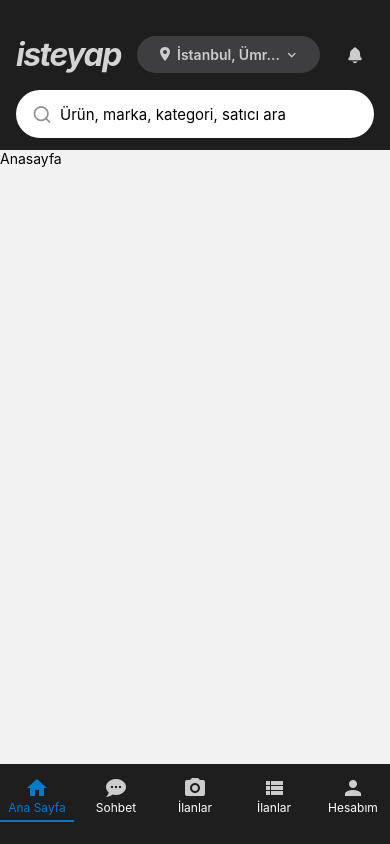
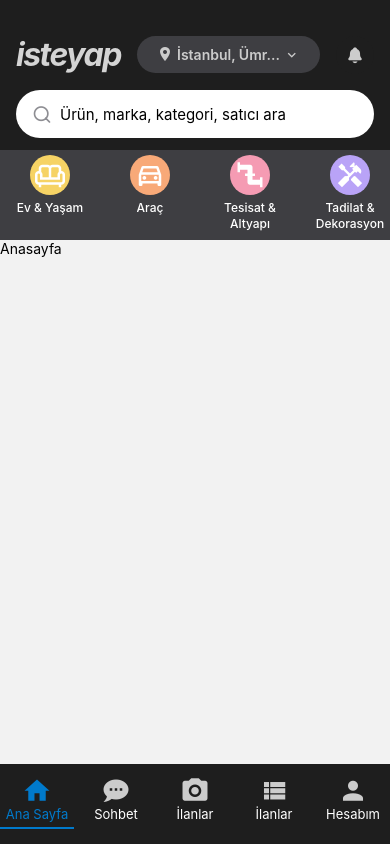
Before and after one commit to keslergokhan/isteyapApp, a React Native app: screen /Home in a window 390 px wide. Built offline with nearby package versions, Linux system fonts and the light colour scheme.

Commit message:
CategoryList

```diff
--- a/src/app/navigations/components/TabBarButton/TabBarButton.styles.ts
+++ b/src/app/navigations/components/TabBarButton/TabBarButton.styles.ts
@@ -11,7 +11,7 @@ const TabBarButtonStyles = StyleSheet.create({
     text:{
         color: theme.color.white,
         textAlign:"center",
-        fontSize:12
+        fontSize:13
     },
 
 });
--- a/src/app/navigations/components/TabBarButton/TabBarButton.tsx
+++ b/src/app/navigations/components/TabBarButton/TabBarButton.tsx
@@ -17,7 +17,7 @@ export default function TabBarButton(props: TabBarButtonProps){
 
     return (
         <Pressable onPress={onPressHandler} style={({pressed})=>[props.focused ? TabBarButtonFocusStyles.content : TabBarButtonStyles.content ]}>
-            {props.IconName && <MaterialCommunityIcons name={props.IconName} size={24} color={props.focused ? theme.color.text.secondaryLight : theme.color.text.secondary}></MaterialCommunityIcons>}
+            {props.IconName && <MaterialCommunityIcons name={props.IconName} size={30} color={props.focused ? theme.color.text.secondaryLight : theme.color.text.secondary}></MaterialCommunityIcons>}
             <Text style={props.focused ? TabBarButtonFocusStyles.text : TabBarButtonStyles.text}>{props.options.title}</Text>
         </Pressable>
     )
--- a/src/app/navigations/navigation.types.ts
+++ b/src/app/navigations/navigation.types.ts
@@ -1,8 +1,8 @@
-import { MaterialCommunityIcons } from "@expo/vector-icons";
+import { IconType } from "@/shread/types";
 
 export interface NavigationConfig{
     route:string;
     title:string;
-    iconName:keyof typeof MaterialCommunityIcons.glyphMap;
+    iconName:IconType;
     component:()=>React.JSX.Element
 }
--- /dev/null
+++ b/src/features/categories/components/categoryList/Category.styles.ts
@@ -0,0 +1,41 @@
+import theme from "@/shread/theme";
+import { StyleSheet } from "react-native"
+
+const CategoryListStyles = StyleSheet.create({
+    container:{
+        width:"100%",
+        padding:0,
+        height:90,
+    },
+    list:{
+    }
+});
+
+const CategoryListItemStyles = StyleSheet.create({
+    container:{
+        width: 100,
+        alignItems: "center",
+        backgroundColor:theme.color.primarySoft,
+        flexDirection: 'column',
+        gap:5,
+        padding:5,
+        flex:1
+    },
+    iconContainer: {
+        height:40,
+        width:40,
+        borderRadius:53,
+        justifyContent: 'center',
+        alignItems: 'center',
+    },
+    title:{
+        color: 'white',
+        fontSize: 12,
+        textAlign: 'center',
+        fontWeight: '500',
+        lineHeight: 16,
+    }
+});
+
+export default CategoryListStyles
+export {CategoryListItemStyles}
--- /dev/null
+++ b/src/features/categories/components/categoryList/CategoryList.tsx
@@ -0,0 +1,126 @@
+import { View,Text,FlatList, ListRenderItemInfo, Pressable } from "react-native";
+import CategoryListProps, { CategoryFlatListItemProps } from "./CategoryList.types";
+import { Category } from "../../types/Category.type";
+import CategoryListStyles, { CategoryListItemStyles } from "./Category.styles";
+import { MaterialCommunityIcons } from "@expo/vector-icons";
+import theme from "@/shread/theme";
+
+export default function CategoryList(props:CategoryListProps){
+
+    const dataList: CategoryFlatListItemProps[] = [
+        {
+          id: 1,
+          name: "Ev & Yaşam",
+          color: "#F6D365",
+          iconName: "sofa-outline",
+        },
+        {
+          id: 2,
+          name: "Araç",
+          color: "#F8A978",
+          iconName: "car-outline",
+        },
+        {
+          id: 3,
+          name: "Tesisat & Altyapı",
+          color: "#F59BB3",
+          iconName: "pipe",
+        },
+        {
+          id: 4,
+          name: "Tadilat & Dekorasyon",
+          color: "#B9A3F7",
+          iconName: "hammer-screwdriver",
+        },
+        {
+          id: 5,
+          name: "Bakım & Onarım",
+          color: "#6ECBEA",
+          iconName: "wrench-outline",
+        },
+        {
+          id: 6,
+          name: "Temizlik",
+          color: "#F2A7D8",
+          iconName: "broom",
+        },
+        {
+          id: 7,
+          name: "Elektrik & Elektronik",
+          color: "#81C784",
+          iconName: "lightning-bolt-outline",
+        },
+        {
+          id: 8,
+          name: "Nakliyat & Lojistik",
+          color: "#F7B267",
+          iconName: "truck-fast-outline",
+        },
+        {
+          id: 9,
+          name: "Güvenlik Sistemleri",
+          color: "#F48FB1",
+          iconName: "shield-lock-outline",
+        },
+        {
+          id: 10,
+          name: "İklimlendirme & Isıtma",
+          color: "#80DEEA",
+          iconName: "air-conditioner",
+        },
+        {
+          id: 11,
+          name: "Peyzaj & Bahçe",
+          color: "#AED581",
+          iconName: "flower-outline",
+        },
+        {
+          id: 12,
+          name: "Kuru Temizleme & Terzi",
+          color: "#CE93D8",
+          iconName: "hanger",
+        },
+        {
+          id: 13,
+          name: "Kişisel Bakım & Sağlık",
+          color: "#FFAB91",
+          iconName: "heart-pulse",
+        },
+        {
+          id: 14,
+          name: "Özel Ders & Eğitim",
+          color: "#9FA8DA",
+          iconName: "school-outline",
+        },
+        {
+          id: 15,
+          name: "Organizasyon & Etkinlik",
+          color: "#80CBC4",
+          iconName: "party-popper",
+        },
+      ];
+
+
+    function CategoryListItem(props:ListRenderItemInfo<CategoryFlatListItemProps>){
+        return (
+            <Pressable style={CategoryListItemStyles.container}>
+                <View style={[CategoryListItemStyles.iconContainer,{backgroundColor:props.item.color}]}>
+                    <MaterialCommunityIcons name={props.item.iconName} size={30} color={"white"} />
+                </View>
+                <Text numberOfLines={3} ellipsizeMode="tail" style={CategoryListItemStyles.title}>{props.item.name}</Text>
+            </Pressable>
+        )
+    }
+
+    return (
+        <View style={CategoryListStyles.container}>
+            <FlatList
+                style={CategoryListStyles.list}
+                data={dataList}
+                renderItem={CategoryListItem}
+                keyExtractor={x=>x.id.toString()}
+                horizontal={true}
+            />
+        </View>
+    );
+}
--- /dev/null
+++ b/src/features/categories/index.ts
@@ -0,0 +1,5 @@
+import CategoryList from "./components/categoryList/CategoryList";
+import type CategoryListProps from "./components/categoryList/CategoryList.types";
+
+
+export {CategoryList,type CategoryListProps}
--- /dev/null
+++ b/src/features/categories/types/Category.type.ts
@@ -0,0 +1,4 @@
+export interface Category{
+    name:string;
+    id:number;
+}
--- a/src/features/home/screens/HomeScreen.tsx
+++ b/src/features/home/screens/HomeScreen.tsx
@@ -1,7 +1,11 @@
+import { CategoryList } from "@/features/categories";
 import { View,Text } from "react-native";
 
 export default function HomeScreen() {
     return (
-        <View><Text>Anasayfa</Text></View>
+        <View>
+            <CategoryList></CategoryList>
+            <Text>Anasayfa</Text>
+        </View>
     );
 }
--- /dev/null
+++ b/src/shread/types/index.ts
@@ -0,0 +1,3 @@
+import IconType from "./materialCominityIcon.type";
+
+export {IconType}
--- /dev/null
+++ b/src/shread/types/materialCominityIcon.type.ts
@@ -0,0 +1,5 @@
+import MaterialCommunityIcons from "@expo/vector-icons/MaterialCommunityIcons";
+
+type IconType = typeof MaterialCommunityIcons.glyphMap;
+
+export default  IconType;
```
Also changed, not shown: src/features/categories/components/categoryList/CategoryList.types.ts (added, +12 -0 lines).
